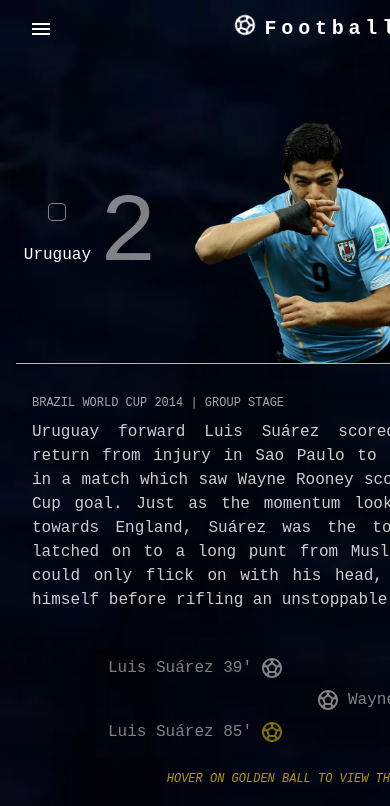
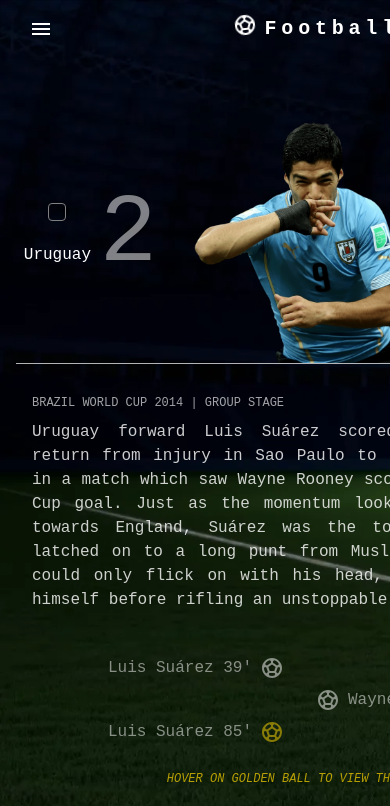
Before and after one commit to FoxtrotPipe/football-page, a React (Vite) app: page / in a window 390 px wide. Shown: the top 806 px of the page. Built offline with nearby package versions, Linux system fonts and the light colour scheme; some icons are missing.

Commit message:
Fix mobile view background size

```diff
--- a/index.html
+++ b/index.html
@@ -3,7 +3,7 @@
   <head>
     <meta charset="UTF-8" />
     <link rel="icon" type="image/svg+xml" href="/vite.svg" />
-    <meta name="viewport" content="width=device-width, initial-scale=1.0" />
+    <meta name="viewport" content="width=600, initial-scale=1.0" />
     <title>Football Tier List</title>
   </head>
   <body>
--- a/src/App.css
+++ b/src/App.css
@@ -1,9 +1,8 @@
 #root {
   width: 100%;
+  height: 100%;
   margin: 0;
   text-align: center;
-  background-image: url("assets/bg.webp");
-  background-size: cover;
   overflow-y: scroll;
 }
 
--- a/src/index.css
+++ b/src/index.css
@@ -24,10 +24,11 @@
 
 body {
   min-width: 600px;
-  min-height: 300px;
-  height: 100vh;
+  height: 100dvh;
   padding: 0;
   margin: 0;
+  background-image: url("assets/bg.webp");
+  background-size: cover;
 }
 
 h1 {
```
